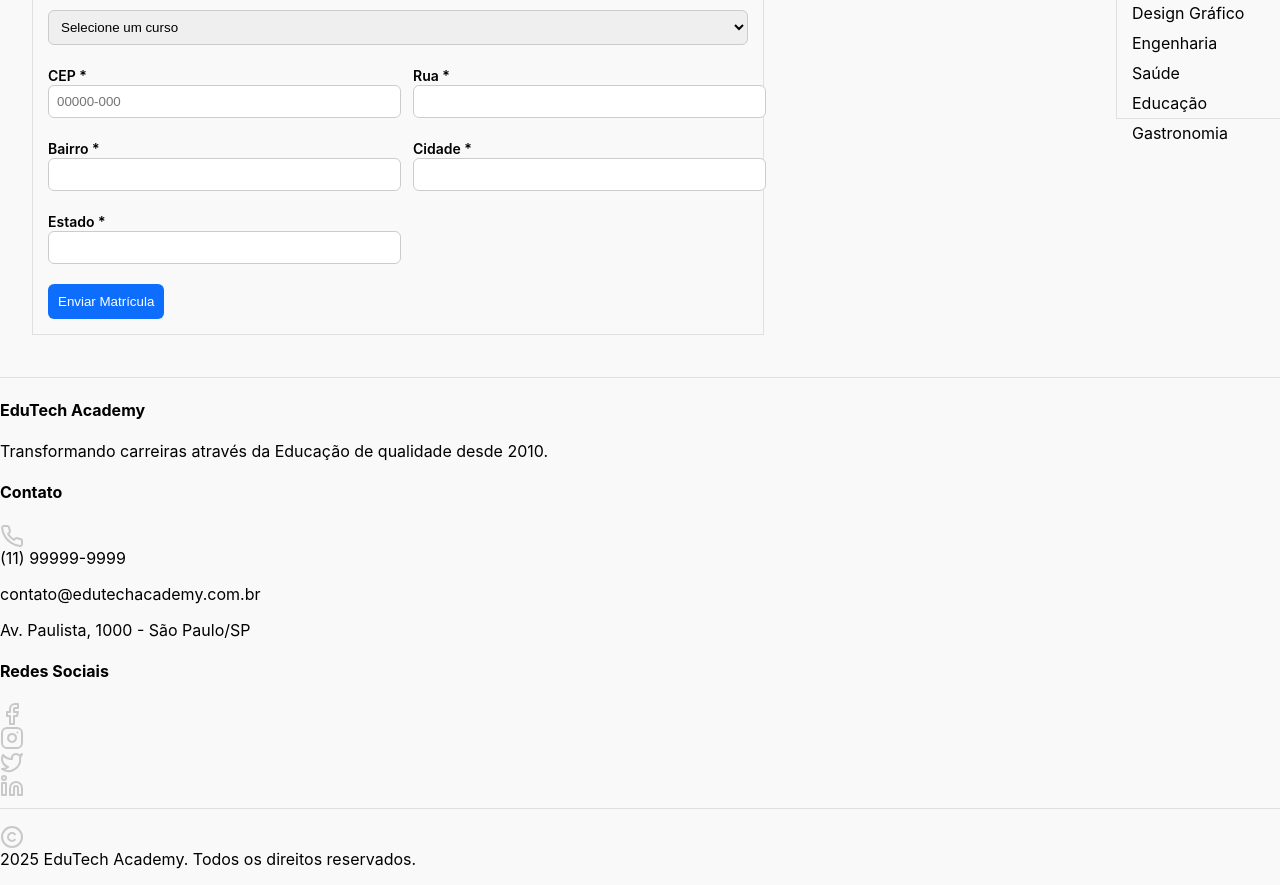
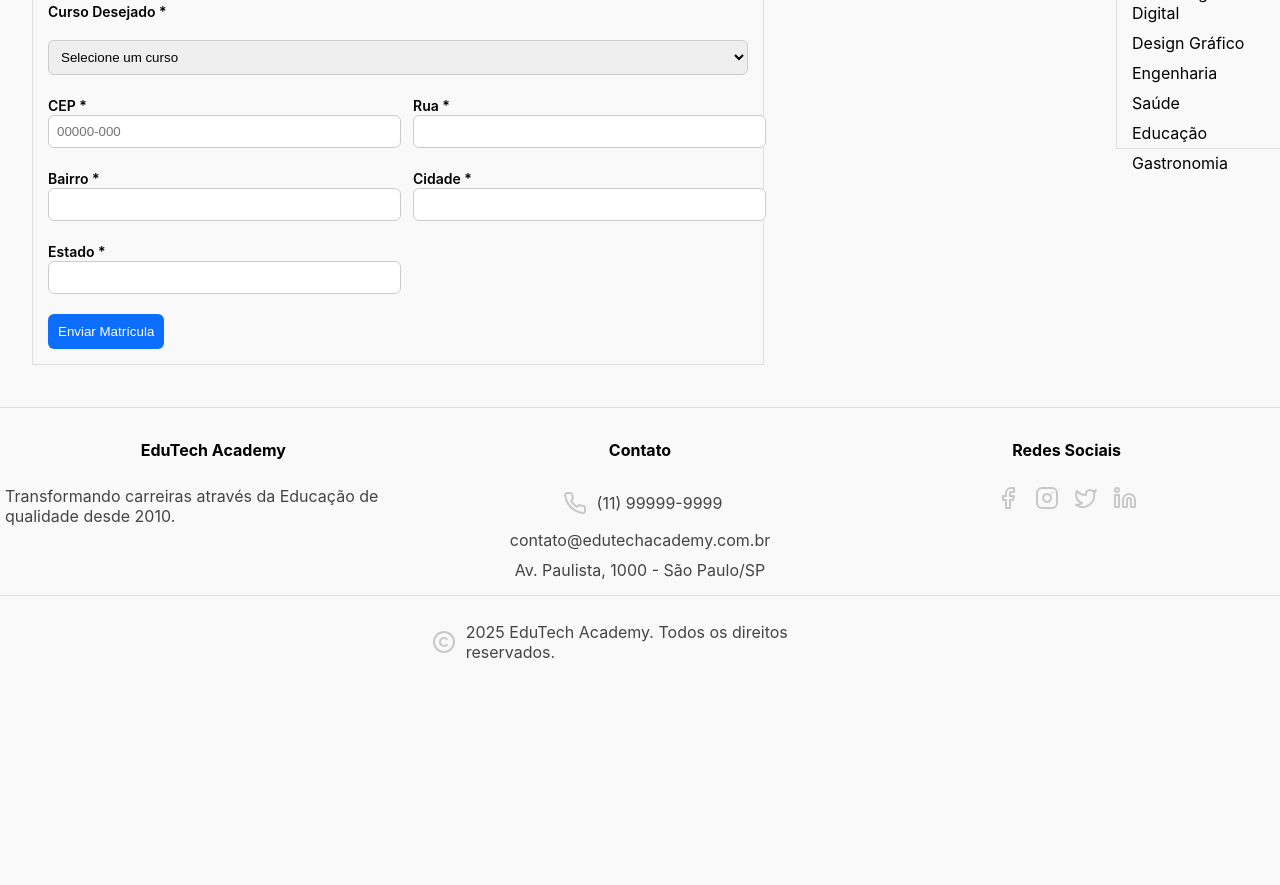
Before and after one commit to manu-hostin/EduTech-Academy, a plain HTML site: page index.html in a window 1280 px wide. Shown: the part 1063-1948 px from the top of the page. After the commit the page ends 1741 px from the top, so only its background shows below. Drawn offline with Linux system fonts and the light colour scheme; a web font is replaced by a local one.

Commit message:
EH4-Feat: Adiciona estilo css.

```diff
--- a/style.css
+++ b/style.css
@@ -30,6 +30,8 @@
     background-color: var(--divisores-escuro);
     height: 1px;
     margin: 10px 0;
+    width: 100%;
+    grid-column: 1 / -1;
 }
 h1 {
     font-size: 2.5rem;
@@ -264,6 +266,40 @@
 }
 
 
+footer {
+    display: grid;
+    grid-template-columns: 1fr 1fr 1fr;
+    grid-template-areas: "footer-col footer-col footer-col";
+}
+.footer-col {
+    display: flex;
+    flex-direction: column;
+    align-items: center;
+    justify-content: flex-start;
+}
+.footer-col p, img {
+    display: flex;
+    align-items: center;
+    gap: 5px;
+    color: var(--divisores-claro);
+    margin: 5px;
+}
+#redes-sociais {
+    display: flex;
+    gap: 5px;
+}
+#footer-line {
+    grid-column: 2 / 3;
+    display: flex;
+    justify-content: center;
+}
+#footer-line p {
+    display: flex;
+    align-items: center;
+    gap: 5px;
+    color: var(--divisores-claro);
+}
+
 .dark {
     background-color: var(--cor-fundo-escuro);
     color: var(--azul-botoes-escuro);
```
